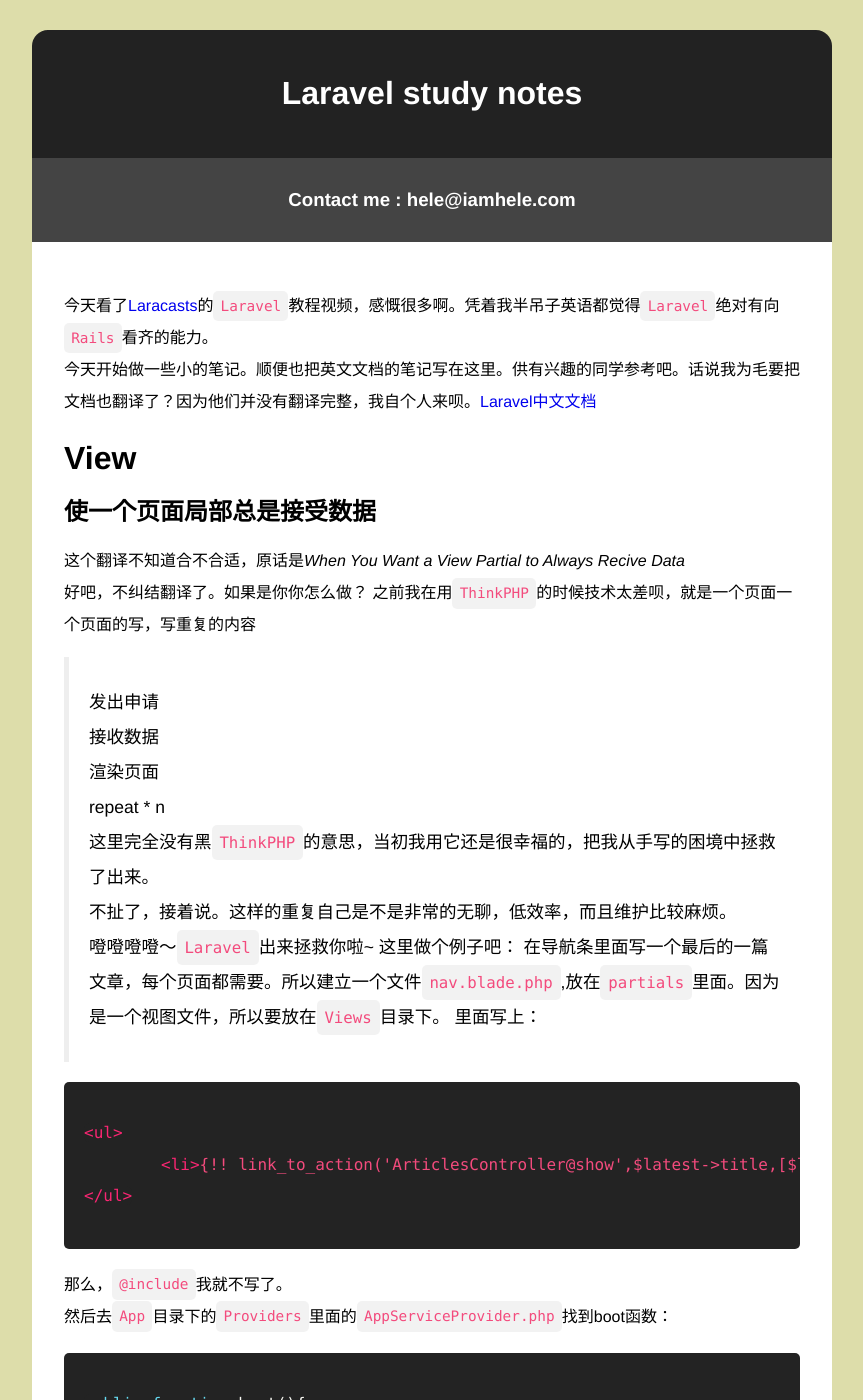
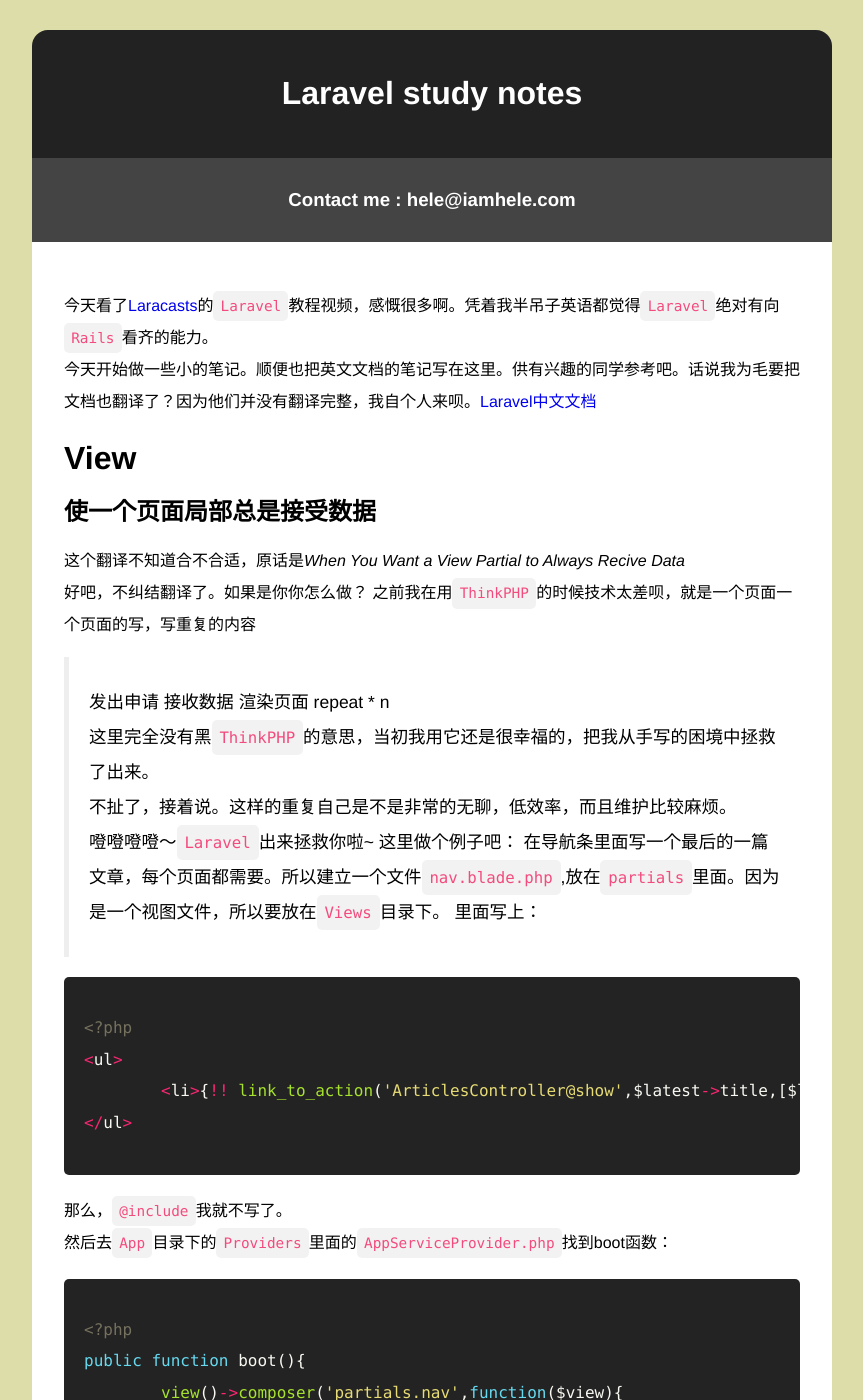
Before and after one commit to AnnatarHe/AnnatarHe.github.io, a Jekyll site: the page built from _posts/2015-07-09-Laravel-study-notes.md, in a window 1280 px wide and 1400 px high. Shown: the whole window, without its empty margins (208-1071 px from the left). Built offline with Jekyll 4.4.1, drawn with Linux system fonts in a browser that asks for light colours; nearby versions of some CDN libraries; comment, search, counter and statistics services are not loaded; some of the changed text lies outside the part shown.

```diff
--- a/_includes/footer.html
+++ b/_includes/footer.html
@@ -4,7 +4,7 @@
 		<li><a href="https://github.com/AnnatarHe"><i class="fa fa-github fa-lg"></i></a></li>
 	</ul>
 	<ul>
-		<li><h6 href="http://github.com/happypeter">UI by happypeter</h6></li>
+		<li><h6>UI by <a href="http://github.com/happypeter">happypeter</a></h6></li>
 	</ul>
 </footer>
 </body>
--- a/_posts/2015-07-09-Laravel-study-notes.md
+++ b/_posts/2015-07-09-Laravel-study-notes.md
@@ -11,6 +11,7 @@ title: Laravel study notes
 这个翻译不知道合不合适，原话是*When You Want a View Partial to Always Recive Data*
 好吧，不纠结翻译了。如果是你你怎么做？
 之前我在用`ThinkPHP`的时候技术太差呗，就是一个页面一个页面的写，写重复的内容
+
 > 发出申请
 > 接收数据
 > 渲染页面
@@ -22,6 +23,7 @@ title: Laravel study notes
 在导航条里面写一个最后的一篇文章，每个页面都需要。所以建立一个文件`nav.blade.php`,放在`partials`里面。因为是一个视图文件，所以要放在`Views`目录下。
 里面写上：
 {% highlight php %}
+<?php
 <ul>
 	<li>{!! link_to_action('ArticlesController@show',$latest->title,[$latest->id]) !!}</li>
 </ul>
@@ -29,6 +31,7 @@ title: Laravel study notes
 那么，`@include`我就不写了。
 然后去`App`目录下的`Providers`里面的`AppServiceProvider.php`找到boot函数：
 {% highlight php %}
+<?php
 public function boot(){
 	view()->composer('partials.nav',function($view){
 			$view->with('latest',Article::latest()->first());
@@ -62,6 +65,7 @@ elixir(function(mix){
 好了，那么都是什么意思呢？`mix`是mixin的意思哦，第二行首先是把[Sass](http://sass-lang.com)编译成`css`，[CoffeeScript](http://coffee-script.org)编译成`Javascript`，是吧^_^
 然后是混合选定的css文件，怎么选呢？**min.style**的三个参数分别是**被混合的文件名**，**混合后的生成地址**，**被混合文件的所在目录**
 那么同理，`mix.scripts`也是混合喽~
+
 > Ok,here we go!
 这是**jeffery way**老师很开心的一句话~
 
@@ -86,7 +90,7 @@ mix.version('public/css/final.css');
 它就会自动转换成带有版本号的样子
 
 #Session
-##设置：
+设置：
 {% highlight php %}
 <?php
 \Session::flash('key','value');
```
